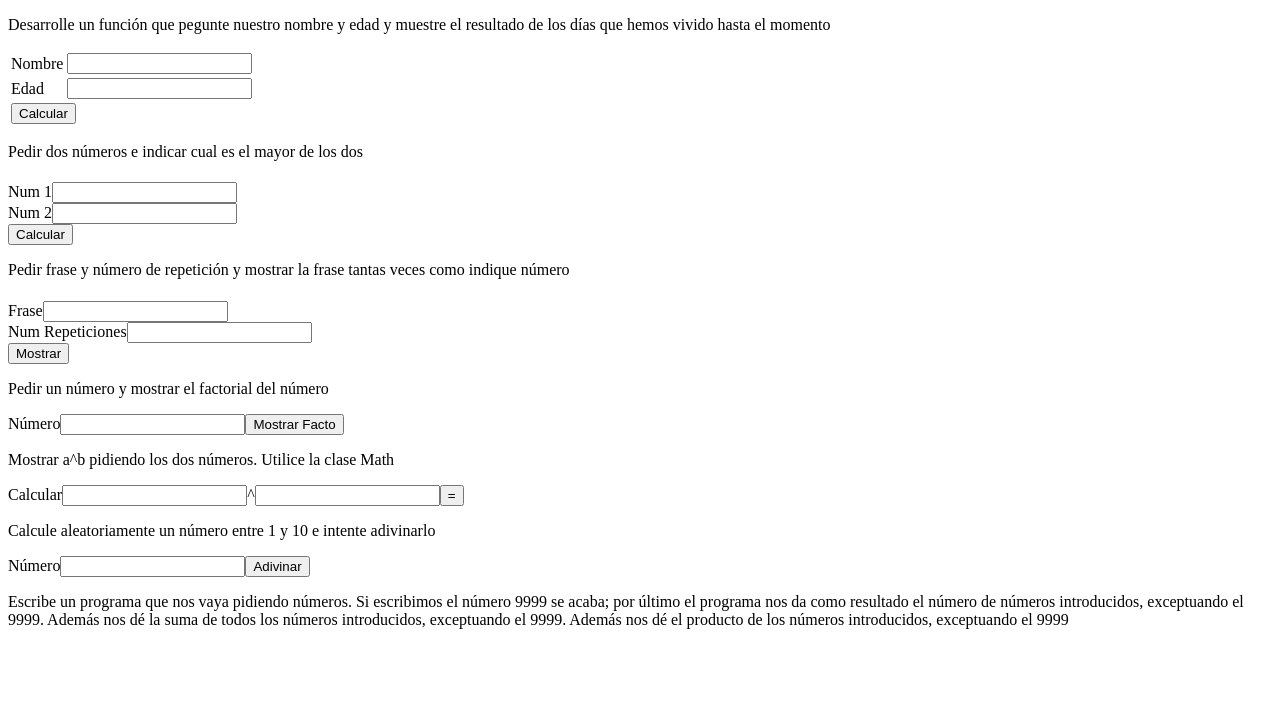
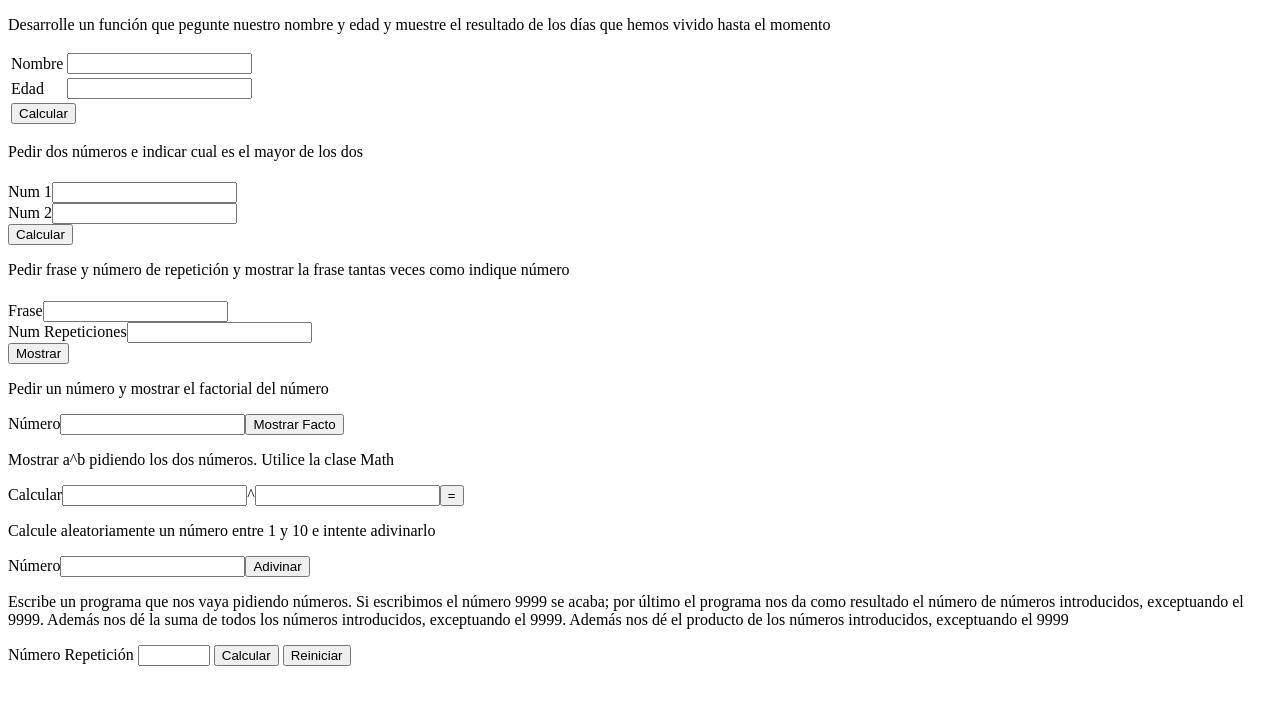
Before and after one commit to DLopezClavijo/HibernateProject, a plain HTML site: page EjerciciosJS/WebContent/index.html in a window 1280 px wide. Drawn offline with Linux system fonts and the light colour scheme.

Commit message:
Ejercicio 9999

```diff
--- a/EjerciciosJS/WebContent/index.html
+++ b/EjerciciosJS/WebContent/index.html
@@ -93,5 +93,19 @@
 		el número de números introducidos, exceptuando el 9999. Además nos dé
 		la suma de todos los números introducidos, exceptuando el 9999. Además
 		nos dé el producto de los números introducidos, exceptuando el 9999</p>
+	<div>
+		<label>Número Repetición</label>
+
+			<input type="number" name="numrep"
+			id="numrep" max="9999" min="1">
+
+			<input type="button"
+			id="calcularRep" value="Calcular"
+			onclick="calcularRepetido(document.getElementById('numrep').value)">
+
+			<input type="button" value="Reiniciar" onclick="reiniciarRepetido()">
+
+			<span id="resultadoRep"></span>
+	</div>
 </body>
 </html>
--- a/EjerciciosJS/WebContent/js/codigo.js
+++ b/EjerciciosJS/WebContent/js/codigo.js
@@ -89,3 +89,30 @@ function adivinarNumero(numero) {
 		document.getElementById("mensajeAdivinar").innerHTML = "No tiene más intentos";
 	}
 }
+
+var contador = 0;
+var suma = 0;
+
+function calcularRepetido(numero) {
+	if (numero != 9999) {
+		contador++;
+		suma += parseInt(numero);
+	} else {
+		// mostrar contador en el span
+		document.getElementById("resultadoRep").innerHTML = "Nº Introducidos: "
+				+ contador + "\nSuma: " + suma;
+
+		contador = 0;
+		suma = 0;
+
+		document.getElementById("calcularRep").disabled = true;
+	}
+}
+
+function reiniciarRepetido() {
+	contador = 0;
+	suma = 0;
+	document.getElementById("calcularRep").disabled = false;
+	document.getElementById("numrep").value = "";
+	document.getElementById("numrep").focus();
+}
```
